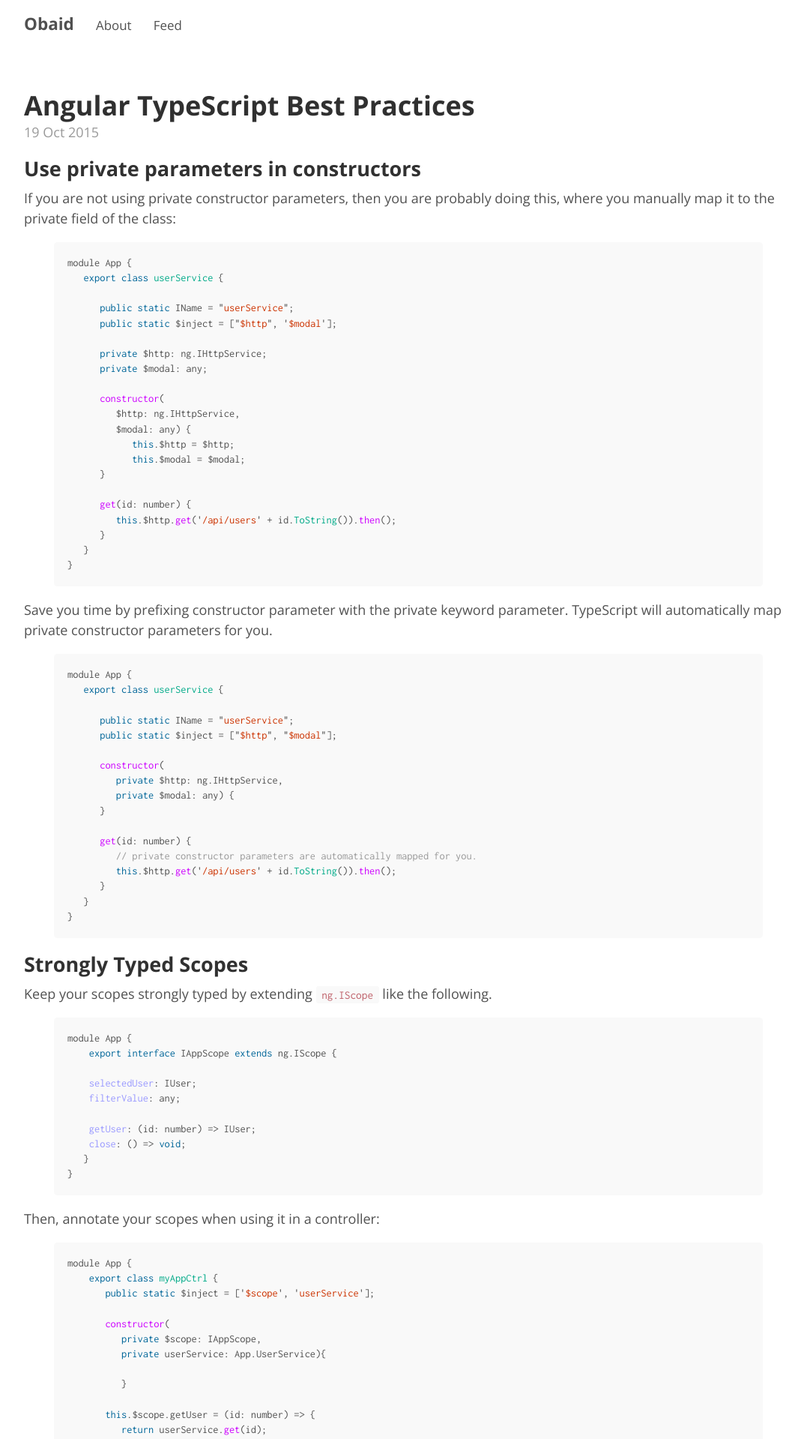
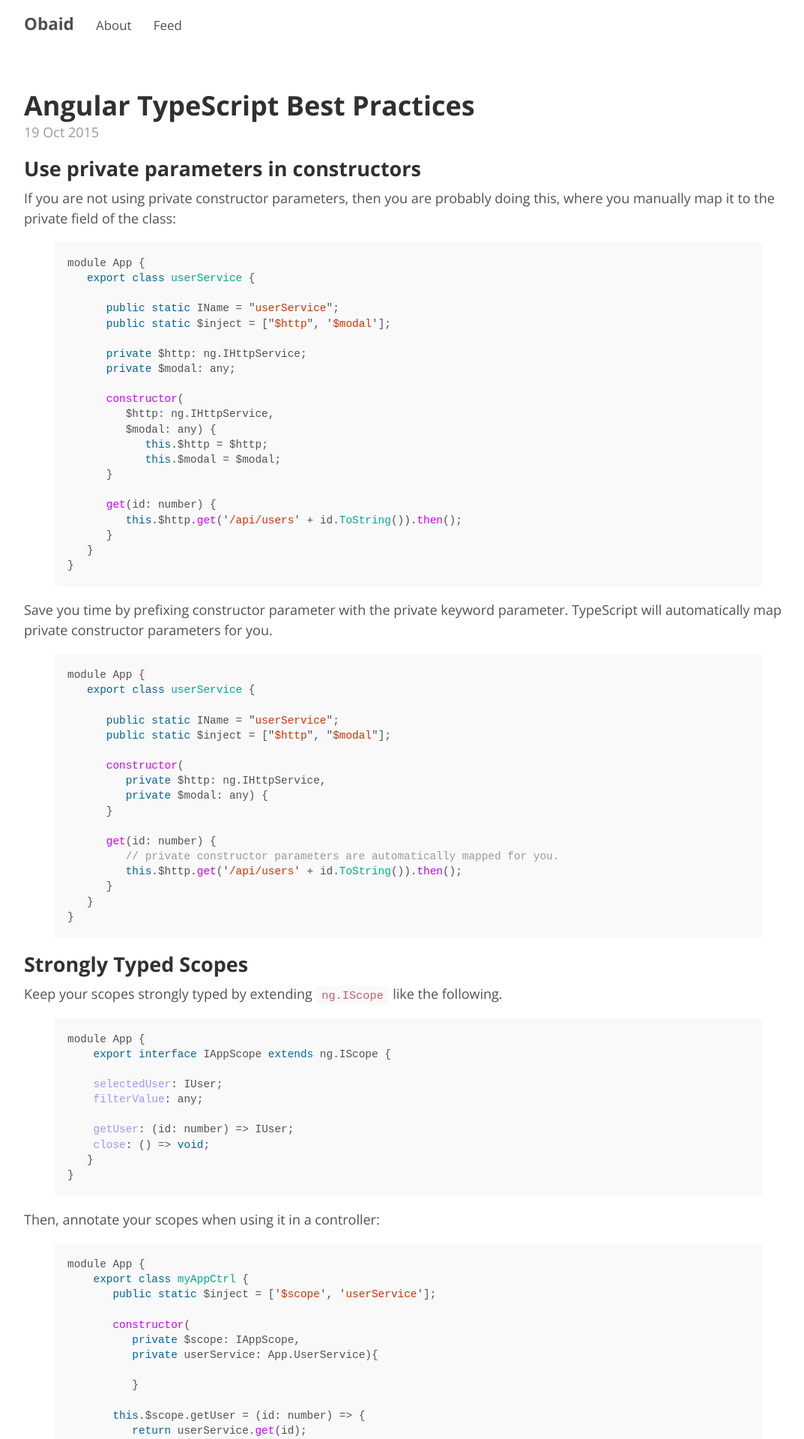
Before and after one commit to ObaidUrRehman/ObaidUrRehman.github.io, a Jekyll site: the page built from index.html, in a window 1280 px wide. Shown: the top 1919 px of the page at 75% size, without its empty margins (95-1168 px from the left). Built offline with Jekyll 4.4.1, drawn with Linux system fonts in a browser that asks for light colours; the list of posts is cut into pages by our own code.

Commit message:
Font Tweaks

```diff
--- a/_includes/head.html
+++ b/_includes/head.html
@@ -15,7 +15,6 @@
 
   <!--Font-->
   <link href='https://fonts.googleapis.com/css?family=Open+Sans:400,600,400italic,700' rel='stylesheet' type='text/css'>
-  <link href='https://fonts.googleapis.com/css?family=Inconsolata:400,700' rel='stylesheet' type='text/css'>
   <!-- CSS -->
   <link rel="stylesheet" href="{{ site.baseurl }}/styles.css">
 
--- a/_sass/_code.scss
+++ b/_sass/_code.scss
@@ -5,7 +5,7 @@
 
 code,
 pre {
-  font-family: Inconsolata, Menlo, Monaco, "Courier New", monospace;
+  font-family: monospace, "Courier New", Menlo, Monaco;
 }
 
 code {
```
